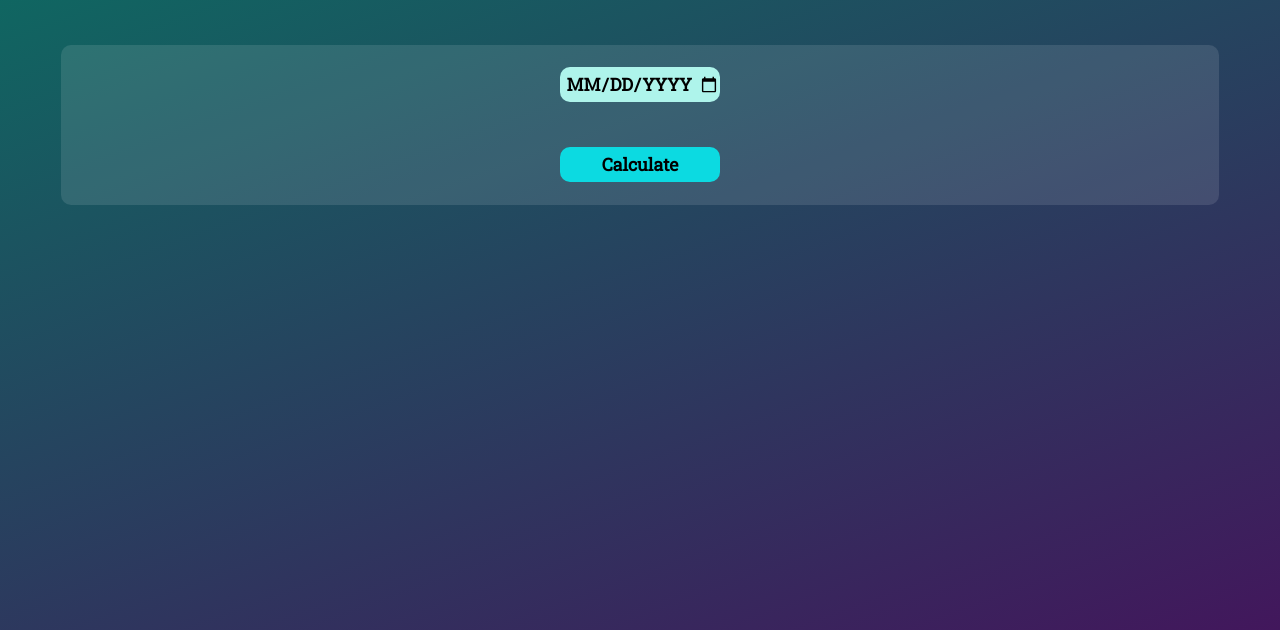
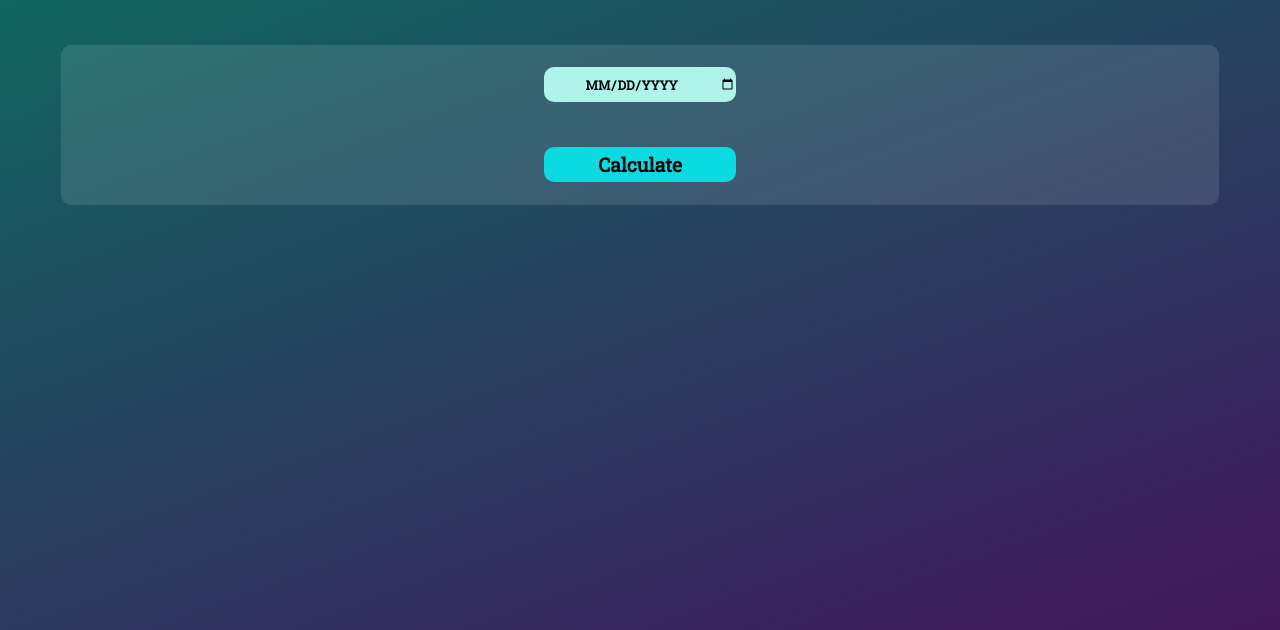
Before and after one commit to Abhi170101/agecalc2.0, a plain HTML site: page index.html in a window 1280 px wide. Shown: the part 170-800 px from the top of the page. Drawn offline with Linux system fonts and the light colour scheme.

Commit message:
Update style.css

```diff
--- a/style.css
+++ b/style.css
@@ -39,17 +39,18 @@
 .ipbox input,
 .ipbox button {
     height: 2.2rem;
-    width: 10rem;
+    width: 12rem;
     margin: 1.4rem;
     border-radius: 10px;
     border: 0;
-    font-size: 1.1rem;
+    font-size: 1.2rem;
     font-weight: bold;
 }
 
 .ipbox input {
     background: rgb(174, 244, 235);
     text-transform: uppercase;
+    font-size: .8rem;
 }
 
 .ipbox button {
```
